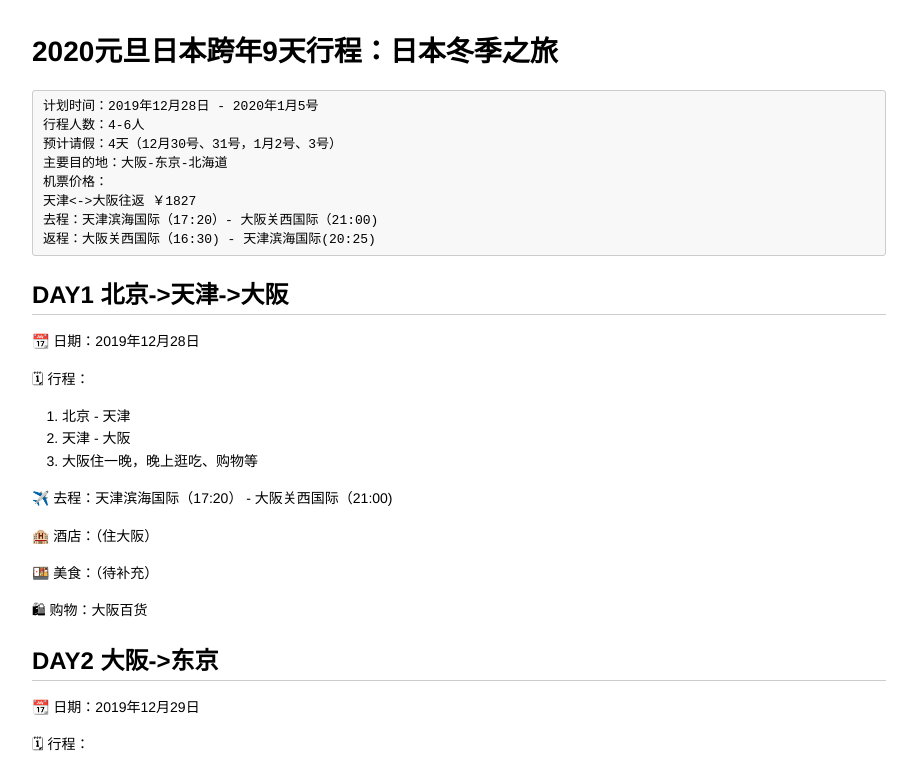
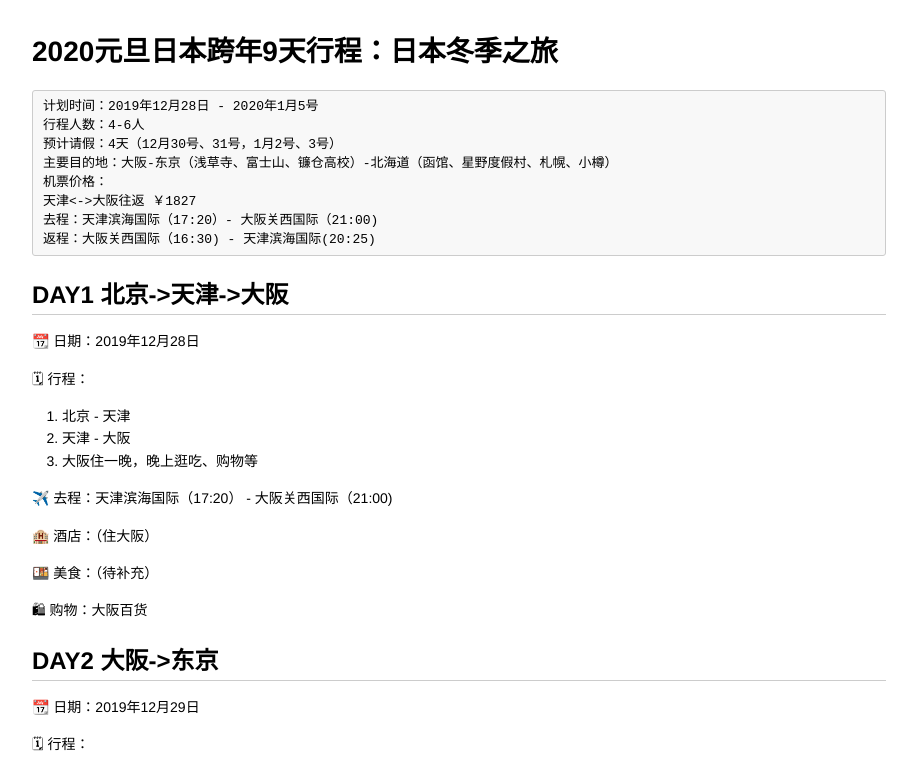
Before and after one commit to jetlian/blog, a plain HTML site: page travel/japan-travel-plan.html in a window 1280 px wide. Shown: the top 768 px of the page, without its empty margins (181-1098 px from the left). Drawn offline with Linux system fonts and the light colour scheme.

Commit message:
update 20191027

```diff
--- a/travel/japan-travel-plan.html
+++ b/travel/japan-travel-plan.html
@@ -333,7 +333,7 @@ kbd {
 <div><pre><code class="language-none">计划时间：2019年12月28日 - 2020年1月5号
 行程人数：4-6人
 预计请假：4天（12月30号、31号，1月2号、3号）
-主要目的地：大阪-东京-北海道
+主要目的地：大阪-东京（浅草寺、富士山、镰仓高校）-北海道（函馆、星野度假村、札幌、小樽）
 机票价格：
 天津&lt;-&gt;大阪往返 ￥1827
 去程：天津滨海国际（17:20）- 大阪关西国际（21:00)
```
Also changed, not shown: 1 other file.
